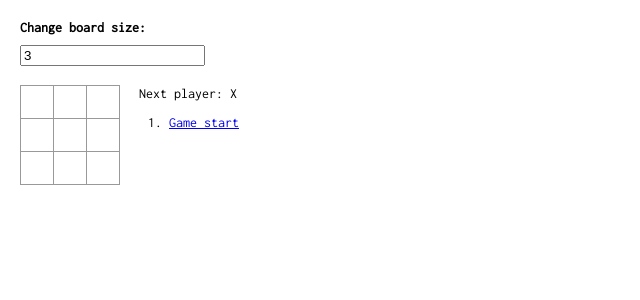
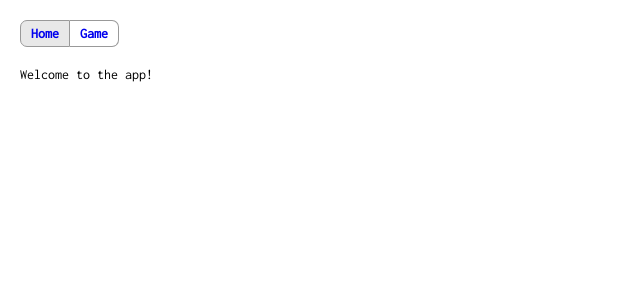
Before and after one commit to ferdaber/react-tic-tac-toe, a React (Create React App) app: page / in a window 1280 px wide. Shown: the top 300 px of the page, without its empty margins (0-640 px from the left). Built offline with nearby package versions, Linux system fonts and the light colour scheme.

Commit message:
Added navigation
Packacge.json isn't showing react-router and react-router-dom as dependencies, need to take a look

```diff
--- a/src/components/App.tsx
+++ b/src/components/App.tsx
@@ -1,23 +1,27 @@
 import * as React from 'react';
-import { connect } from 'react-redux';
+import { Route } from 'react-router';
+import Navigation from './Navigation';
 import GameInfo from './GameInfo';
 import GameBoard from './GameBoard';
 import GameSizer from './GameSizer';
 
-function App(props: Pick<GameState, 'size'>) {
+const Game = () =>
+    <div>
+        <GameSizer />
+        <div className="game">
+            <GameBoard />
+            <GameInfo />
+        </div>
+    </div>;
+
+const Intro = () => <div>Welcome to the app!</div>;
+
+export default function App() {
     return (
         <div>
-            <GameSizer />
-            <div className="game">
-                <GameBoard />
-                <GameInfo />
-            </div>
+            <Navigation />
+            <Route exact={true} path="/" component={Intro} />
+            <Route path="/tic-tac-toe" component={Game} />
         </div>
     );
 }
-
-export default connect((state: GameState) => {
-    return {
-        size: state.size
-    };
-})(App);
--- /dev/null
+++ b/src/components/Navigation.tsx
@@ -0,0 +1,22 @@
+import * as React from 'react';
+import { NavLink } from 'react-router-dom';
+
+interface NavProps extends React.Props<void> {
+    to: string;
+    exact?: boolean;
+}
+
+const Nav = (props: NavProps) =>
+    <NavLink activeClassName="active" to={props.to} exact={props.exact}>
+        <nav>
+            {props.children}
+        </nav>
+    </NavLink>;
+
+export default () =>
+    <div className="nav-bar">
+        <Nav to="/" exact={true}>
+            Home
+        </Nav>
+        <Nav to="/tic-tac-toe">Game</Nav>
+    </div>;
--- a/src/index.tsx
+++ b/src/index.tsx
@@ -4,6 +4,7 @@ import * as React from 'react';
 import { render } from 'react-dom';
 import { Provider } from 'react-redux';
 import { createStore } from 'redux';
+import { BrowserRouter as Router } from 'react-router-dom';
 
 import App from './components/App';
 import reducer from './reducer';
@@ -13,7 +14,9 @@ let store = createStore(reducer);
 
 render(
     <Provider store={store}>
-        <App />
+        <Router>
+            <App />
+        </Router>
     </Provider>,
     document.getElementById('root') as HTMLElement
 );
--- a/src/styles/index.css
+++ b/src/styles/index.css
@@ -75,3 +75,45 @@ ul {
 .resize-textbox.flash {
     animation: flash 0.3s ease-out;
 }
+
+.nav-bar {
+    margin-bottom: 20px;
+}
+
+.nav-bar a nav {
+    display: inline-block;
+    border: 1px solid #999;
+    padding: 5px 10px 5px 10px;
+    font-weight: bold;
+}
+
+.nav-bar a:first-child nav {
+    border-radius: 7px 0 0 7px;
+}
+
+.nav-bar a:last-child nav {
+    border-radius: 0 7px 7px 0;
+    border-left: none;
+}
+
+.nav-bar a:hover nav {
+    background-color: #efefef;
+    transition: background-color 0.20s;
+}
+
+.nav-bar a:active nav {
+    background-color: #f5f5f5;
+    transition: background-color 0s;
+}
+
+.nav-bar a.active nav {
+    background-color: #e8e8e8;
+}
+
+.nav-bar a {
+    text-decoration: none;
+}
+
+.nav-bar a:visited {
+    color: inherit;
+}
```
